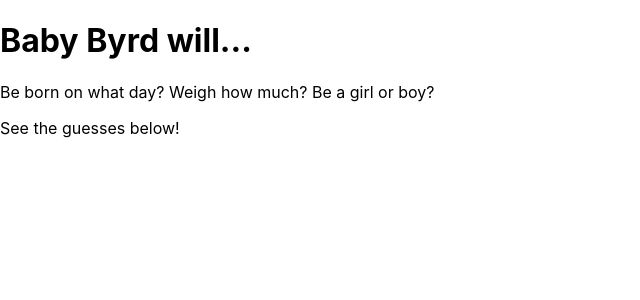
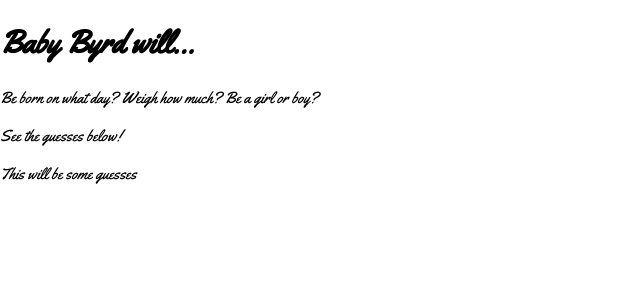
Before and after one commit to ZachBarbre/baby-byrd-game-client, a React (Create React App) app: page / in a window 1280 px wide. Shown: the top 300 px of the page, without its empty margins (0-640 px from the left). Built offline with nearby package versions, Linux system fonts and the light colour scheme.

Commit message:
create guesses component

```diff
--- a/src/App.js
+++ b/src/App.js
@@ -1,6 +1,8 @@
 import React from 'react';
+import Guesses from './components/Guesses';
 
-function App() {
+const App = () => {
+
   return (
     <div className="App">
       <header className="App-header">
@@ -8,9 +10,7 @@ function App() {
         <p>Be born on what day? Weigh how much? Be a girl or boy?</p>
         <p>See the guesses below!</p>
       </header>
-      <main>
-
-      </main>
+      <Guesses />
     </div>
   );
 }
--- /dev/null
+++ b/src/components/Guesses.jsx
@@ -0,0 +1,12 @@
+import React, { useState, useEffect } from 'react';
+
+const Guesses = () => {
+
+  return(
+    <div>
+      <p>This will be some guesses</p>
+    </div>
+  );
+}
+
+export default Guesses;
--- a/src/index.css
+++ b/src/index.css
@@ -1,7 +1,9 @@
+@import url('https://fonts.googleapis.com/css2?family=Montserrat&family=Yellowtail&display=swap');
+
 body {
   box-sizing: border-box;
   margin: 0;
-  font-family: -apple-system, BlinkMacSystemFont, 'Segoe UI', 'Roboto', 'Oxygen',
+  font-family: 'Yellowtail', 'Montserrat', -apple-system, BlinkMacSystemFont, 'Segoe UI', 'Roboto', 'Oxygen',
     'Ubuntu', 'Cantarell', 'Fira Sans', 'Droid Sans', 'Helvetica Neue',
     sans-serif;
   -webkit-font-smoothing: antialiased;
```
